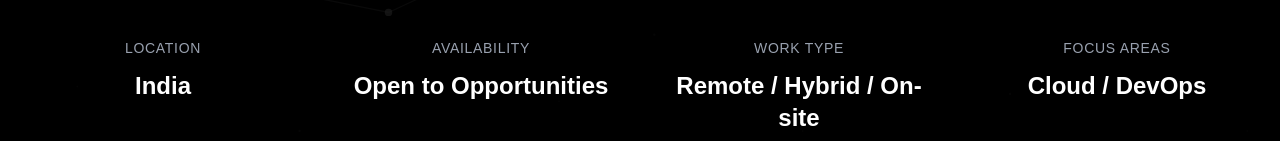
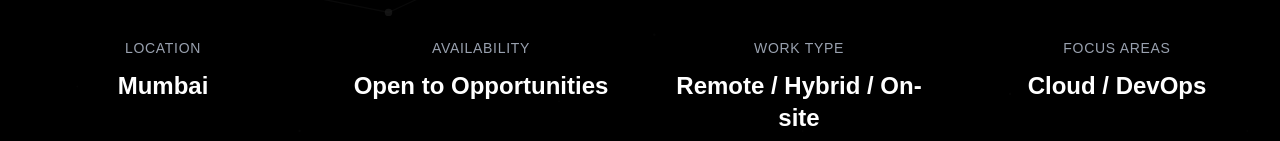
Before and after one commit to Atharvakumkar/Atharva-Kumkar-Resume-Website, a React (Vite) app in the folder resume/: page /contact in a window 1280 px wide. Shown: the part 659-800 px from the top of the page. Built offline with nearby package versions, Linux system fonts and the light colour scheme; a web font is replaced by a local one.

Commit message:
Contact Page v0.1.2
Updated location to Mumbai from India

```diff
--- a/resume/src/pages/contactPage.jsx
+++ b/resume/src/pages/contactPage.jsx
@@ -72,7 +72,7 @@ function ContactPage() {
                                         Location
                                     </p>
                                     <p className="text-lg md:text-2xl font-semibold text-white text-center font-body">
-                                        India
+                                        Mumbai
                                     </p>
                                 </div>
 
```
